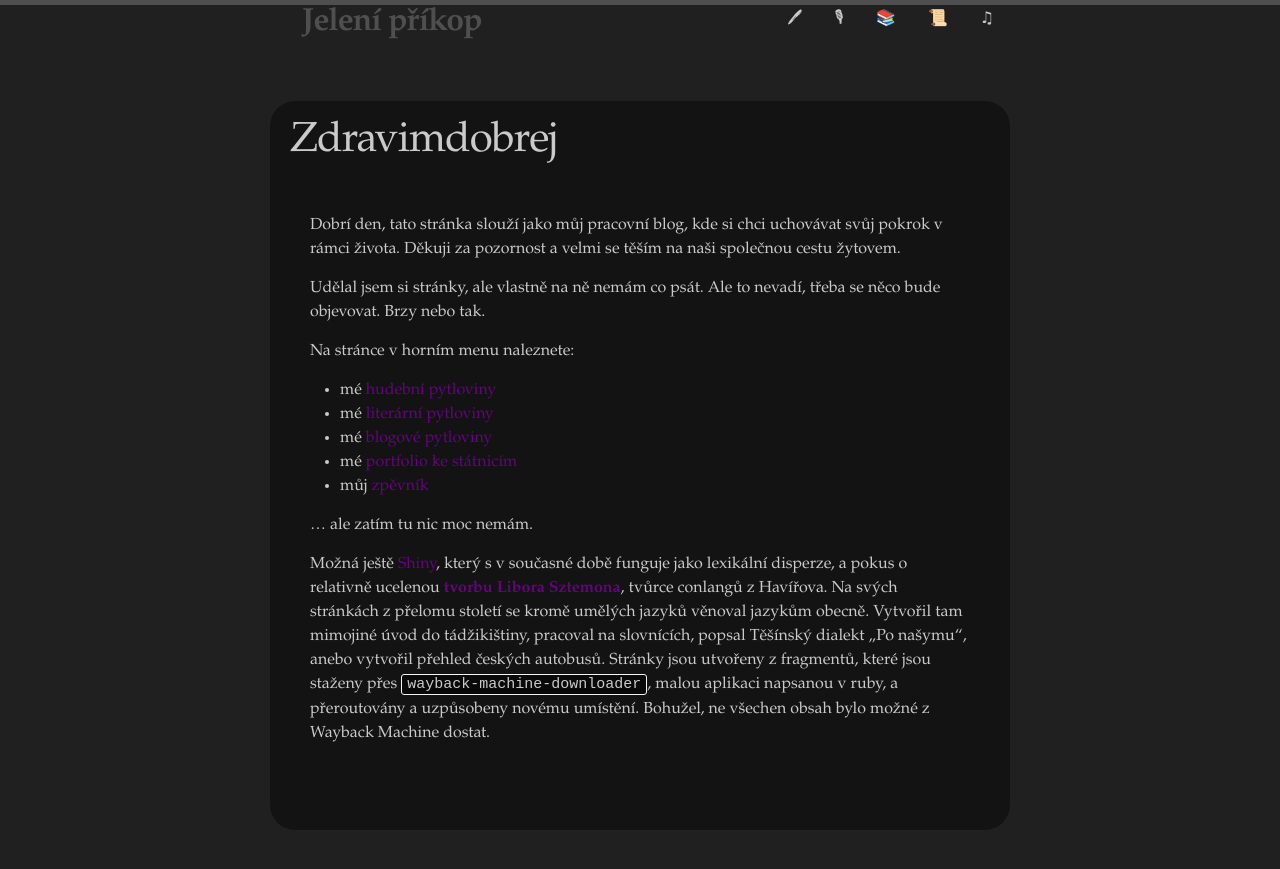
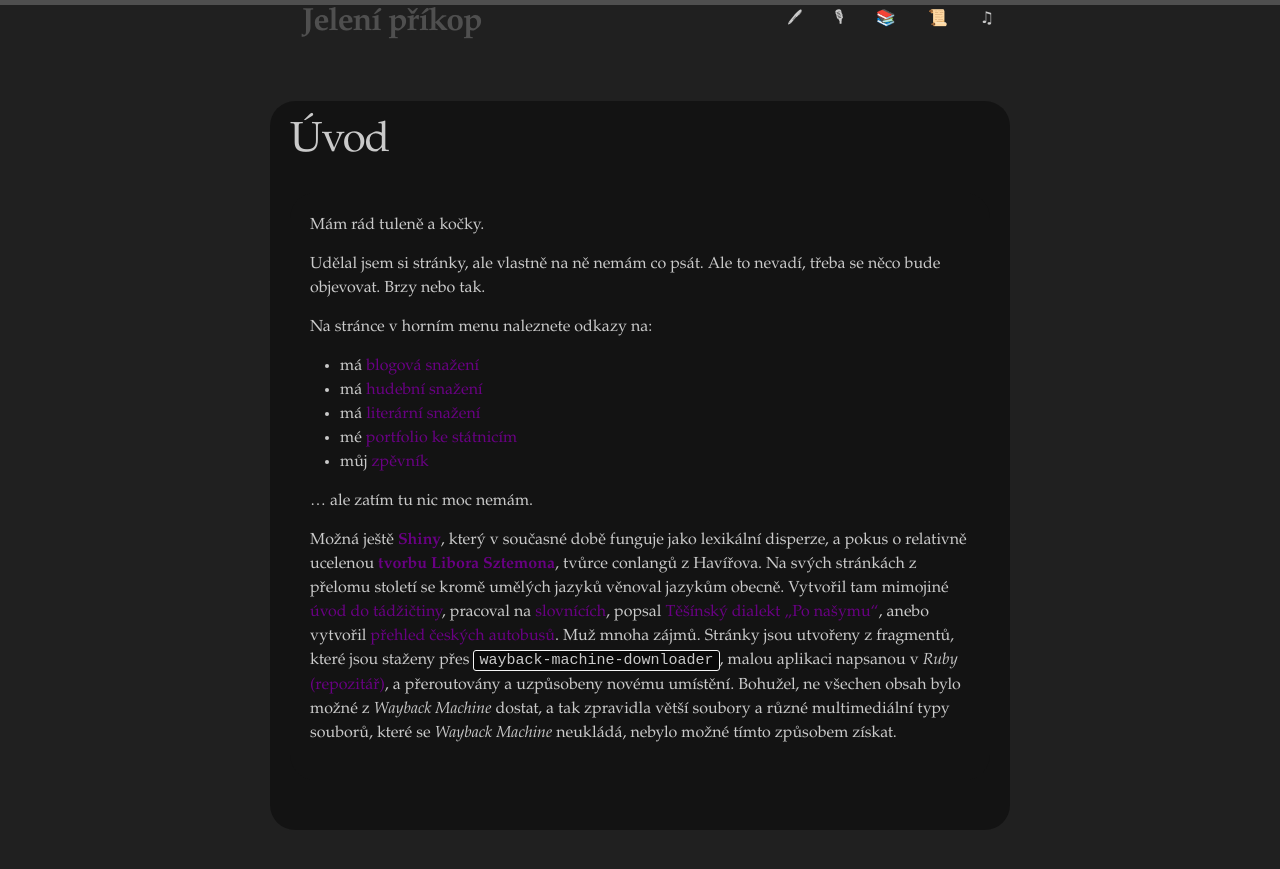
Before and after one commit to isflax/isflax.github.io, a Jekyll site: the page built from index.markdown, in a window 1280 px wide. Shown: the top 869 px of the page. Built offline with Jekyll 4.4.1, drawn with Linux system fonts in a browser that asks for light colours.

Commit message:
uprava uvodni stranky

```diff
--- a/index.markdown
+++ b/index.markdown
@@ -1,21 +1,21 @@
 ---
 layout: home2
-title2: Zdravimdobrej
+title2: Úvod
 ---
 
 
-Dobrí den, tato stránka slouží jako můj pracovní blog, kde si chci uchovávat svůj pokrok v rámci života. Děkuji za pozornost a velmi se těším na naši společnou cestu žytovem.
+Mám rád tuleně a kočky.
 
 Udělal jsem si stránky, ale vlastně na ně nemám co psát. Ale to nevadí, třeba se něco bude objevovat. Brzy nebo tak.
 
-Na stránce v horním menu naleznete:
+Na stránce v horním menu naleznete odkazy na:
 
-- mé [hudební pytloviny](/hudba)
-- mé [literární pytloviny](/literatura)
-- mé [blogové pytloviny](/blog)
+- má [blogová snažení](/blog)
+- má [hudební snažení](/hudba)
+- má [literární snažení](/literatura)
 - mé [portfolio ke státnicím](/cv)
 - můj [zpěvník](/zpevnik/)
 
 ... ale zatím tu nic moc nemám.
 
-Možná ještě [Shiny](/shiny/), který s v současné době funguje jako lexikální disperze, a pokus o relativně ucelenou [**tvorbu Libora Sztemona**](/ls78), tvůrce conlangů z Havířova. Na svých stránkách z přelomu století se kromě umělých jazyků věnoval jazykům obecně. Vytvořil tam mimojiné úvod do tádžikištiny, pracoval na slovnících, popsal Těšínský dialekt „Po našymu“, anebo vytvořil přehled českých autobusů. Stránky jsou utvořeny z fragmentů, které jsou staženy přes `wayback-machine-downloader`, malou aplikaci napsanou v ruby, a přeroutovány a uzpůsobeny novému umístění. Bohužel, ne všechen obsah bylo možné z Wayback Machine dostat.
+Možná ještě [**Shiny**](/shiny/), který v současné době funguje jako lexikální disperze, a pokus o relativně ucelenou [**tvorbu Libora Sztemona**](/ls78), tvůrce conlangů z Havířova. Na svých stránkách z přelomu století se kromě umělých jazyků věnoval jazykům obecně. Vytvořil tam mimojiné [úvod do tádžičtiny](/ls78/tajcze.htm), pracoval na [slovnících](ls78/freedict.htm), popsal [Těšínský dialekt „Po našymu“](/ls78/ponaszymu.htm), anebo vytvořil [přehled českých autobusů](/ls78/sztemon/buses_cz.htm). Muž mnoha zájmů. Stránky jsou utvořeny z fragmentů, které jsou staženy přes `wayback-machine-downloader`, malou aplikaci napsanou v *Ruby* [(repozitář)](https://github.com/cocoflan/wayback-machine-downloader), a přeroutovány a uzpůsobeny novému umístění. Bohužel, ne všechen obsah bylo možné z *Wayback Machine* dostat, a tak zpravidla větší soubory a různé multimediální typy souborů, které se *Wayback Machine* neukládá, nebylo možné tímto způsobem získat.
```
